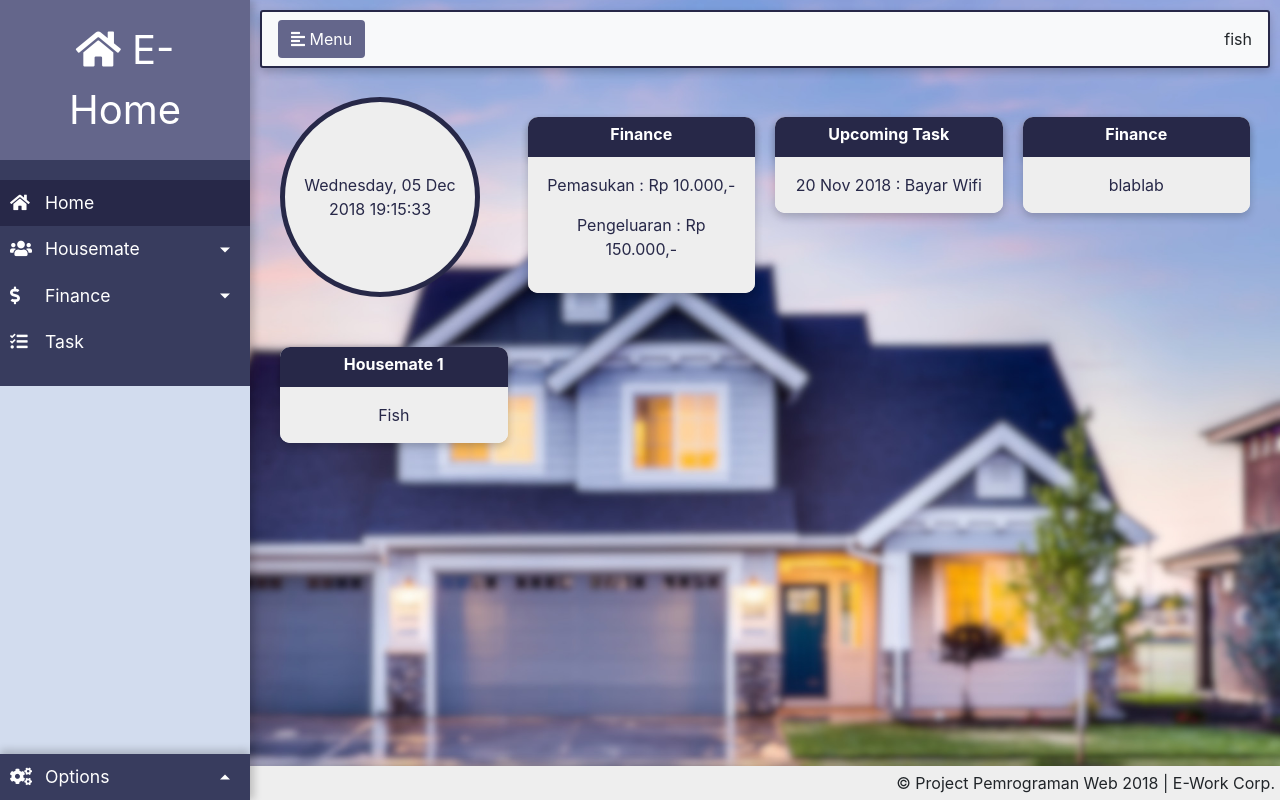
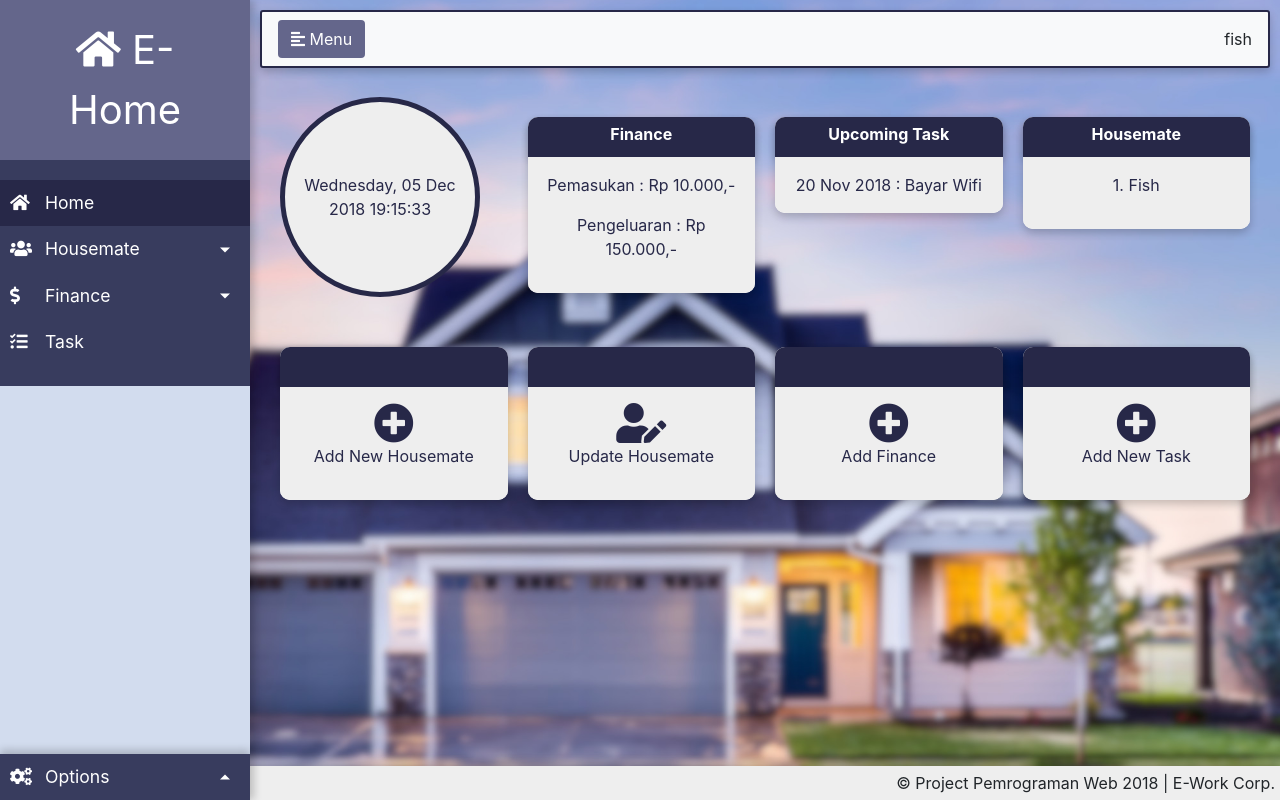
Before and after one commit to atjhoendz/Project_PemWEB, a CodeIgniter app: page /Project_PemWEB/homepage in a window 1280 px wide. Run offline with CodeIgniter, Linux system fonts and the light colour scheme; a user stored in the database is signed in; data comes from the database, SQL or seed files in the repository; some libraries are stand-ins or nearby versions.

Commit message:
restyling home menu, fixed now

```diff
--- a/application/views/homepage.php
+++ b/application/views/homepage.php
@@ -149,7 +149,7 @@
                                 </div>
                             </div>
                             <div class="column">
-                                <div class="card">
+                                <div class="card pointer" id="homeFinance">
                                     <div class="card-head">
                                         Finance
                                     </div>
@@ -160,7 +160,7 @@
                                 </div>
                             </div>
                             <div class="column">
-                                <div class="card">
+                                <div class="card pointer" id="homeTask">
                                     <div class="card-head">
                                         Upcoming Task
                                     </div>
@@ -171,33 +171,68 @@
                                 </div>
                             </div>
                             <div class="column">
-                                <div class="card">
-                                    <div class="card-head">Finance</div>
-                                    <div class="card-body">blablab</div>
+                                <div class="card pointer" id="homeHousemate">
+                                    <div class="card-head">Housemate</div>
+                                    <div class="card-body">
+                                        <?php if(isset($housemate) || !empty($housemate)){
+                                            $i=1;
+                                            foreach ($housemate as $row) : ?>
+                                                <p><?php echo $i++ .". ". $row->nama_anggota ?></p>
+                                            <?php endforeach ?>
+                                        <?php }else{ ?>
+                                            <p>No Housemate Yet</p>
+                                        <?php } ?>
+                                    </div>
                                 </div>
                             </div>
 
 
                         </div>
                         <div class="row">
-                            <?php if(isset($housemate) || !empty($housemate)){
-                                $i=1;
-                                foreach ($housemate as $row) :?>
                             <div class="column">
-                                        <div class="card">
-                                            <div class="card-head">Housemate <?php echo $i++ ?></div>
-                                            <div class="card-body"><?php echo $row->nama_anggota;?></div>
+                                <div class="card pointer menu" id="homeAddHousemate">
+                                    <div class="card-head"></div>
+                                    <div class="card-body">
+                                        <i class="Menuicon fas fa-plus-circle"></i>
+                                        <p>
+                                            Add New Housemate
+                                        </p>
                                     </div>
                                 </div>
-                                <?php endforeach; ?>
-                            <?php }else{ ?>
+                            </div>
                             <div class="column">
-                                    <div class="card">
-                                        <div class="card-head">Housemate 0</div>
-                                        <div class="card-body">No Housemate Yet</div>
+                                <div class="card pointer menu" id="homeUpdateHousemate">
+                                    <div class="card-head"></div>
+                                    <div class="card-body">
+                                        <i class="Menuicon fas fa-user-edit"></i>
+                                        <p>
+                                            Update Housemate
+                                        </p>
                                     </div>
                                 </div>
-                            <?php } ?>
+                            </div>
+                            <div class="column">
+                                <div class="card pointer menu" id="homeAddFinance">
+                                    <div class="card-head"></div>
+                                    <div class="card-body">
+                                        <i class="Menuicon fas fa-plus-circle"></i>
+                                        <p>
+                                            Add Finance
+                                        </p>
+                                    </div>
+                                </div>
+                            </div>
+                            <div class="column">
+                                <div class="card pointer menu" id="homeAddTask">
+                                    <div class="card-head"></div>
+                                    <div class="card-body">
+                                        <i class="Menuicon fas fa-plus-circle"></i>
+                                        <p>
+                                            Add New Task
+                                        </p>
+                                    </div>
+                                </div>
+                            </div>
                         </div>
                     </div>
                     <div id="housemateContainer" class="hide">
@@ -218,7 +253,7 @@
                         <div class="row">
                             <?php if(isset($housemate) || !empty($housemate)){
                                 foreach($housemate as $row) : ?>
-                                    <div class="column">
+                                    <div class="column pointer">
                                         <div class="card">
                                             <div class="card-head">
                                                 <?php echo $row->nama_anggota; ?>
@@ -252,13 +287,14 @@
                             </div>
                             <div class="card-body">
                                 <div class="table-responsive">
-                                    <table class="table table-hover">
+                                    <table class="table table-hover pointer">
                                         <thead>
                                             <tr>
                                                 <th>No.</th>
                                                 <th>Detail Transaksi</th>
                                                 <th>Jumlah</th>
                                                 <th>Tanggal</th>
+                                                <th>Opsi</th>
                                             </tr>
                                         </thead>
                                         <tbody>
@@ -267,20 +303,21 @@
                                                 foreach($finance as $row) : ?>
                                                     <tr>
                                                         <td><?php echo $number++; ?></td>
-                                                        <td><?php echo $row->detail_transaksi; ?></td>
+                                                        <td nowrap><?php echo $row->detail_transaksi; ?></td>
                                                         <?php if ($row->flag==1) {
                                                             echo "<td class='txtIncome'>Rp".$row->jumlah."</td>";
                                                         } else {
                                                             echo "<td class='txtExpenses'>Rp".$row->jumlah."</td>";
                                                         } ?>
-                                                        <td><?php echo $row->tanggal; ?></td>
+                                                        <td nowrap><?php echo $row->tanggal; ?></td>
+                                                        <td><button class="btn-danger">Delete</button></td>
                                                     </tr>
                                                 <?php endforeach; ?>
                                             <?php } else { ?>
                                                 <tr><td colspan="4">No records yet!</td></tr>
                                             <?php } ?>
                                         </tbody>
-                                        <span class="small right"><span class="txtIncome">Income</span>|<span class="txtExpenses">Expenses</span></span>
+                                        <span class="small right">Note : <span class="txtIncome">Income</span>|<span class="txtExpenses">Expenses</span></span>
                                     </table>
                                 </div>
                             </div>
@@ -289,24 +326,40 @@
                     <div id="taskContainer" class="hide">
                         <div class="card">
                             <div class="card-head">
-                                <span class="btnOpsi far fa-edit"></span>
-                                <span class="btnOpsi fas fa-plus-circle"></span>
+                                <span id="addTask" class="btnOpsi fas fa-plus-circle"></span>
                                 TASK
                             </div>
                             <div class="card-body">
-                                <table class="table table-hover">
+                                <small class="right">*Click on task list to get more options.</small>
+                                <div class="table-responsive">
+                                    <table class="table table-hover pointer">
+                                        <thead>
                                             <tr>
-                                       <td>Task</td>
-                                       <td class="userPic fas fa-user-circle"></td>
-                                       <td class="userPic fas fa-user-circle"></td>
+                                                <th>No.</th>
+                                                <th nowrap>Task Detail</th>
+                                                <th>Deadline</th>
+                                                <th>Housemate</th>
                                             </tr>
+                                        </thead>
+                                        <tbody>
+                                            <?php if(isset($task) || !empty($task)){
+                                                $i = 1;
+                                                foreach($task as $t) : ?>
+                                                    <tr class="centerVertical">
+                                                        <td><?php echo $i++ ?></td>
+                                                        <td nowrap><?php echo $t->nama_task ?></td>
+                                                        <td nowrap><?php echo $t->tgl_task ?></td>
+                                                        <td class="userPic fas fa-user-circle" nowrap><?php echo $t->nama_anggota ?></td>
+                                                    </tr>
+                                                <?php endforeach ?>
+                                            <?php }else{ ?>
                                                 <tr>
-                                        <td>Task</td>
-                                        <td class="userPic fas fa-user-circle"></td>
-                                        <td class="userPic fas fa-user-circle"></td>
-                                        <td class="userPic fas fa-user-circle"></td>
+                                                    <td colspan="3">No record yet!</td>
                                                 </tr>
+                                            <?php } ?>
+                                        </tbody>
                                     </table>
+                                </div>
                             </div>
                         </div>
                     </div>
```
Lines whose indentation alone changed are shown as unchanged.
